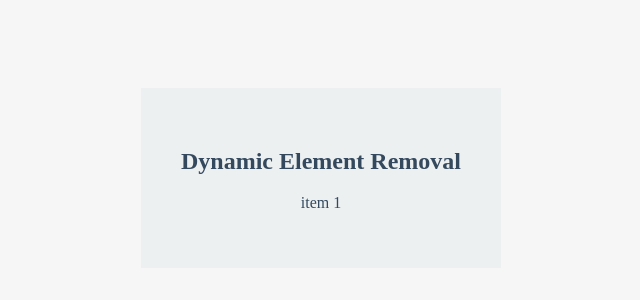
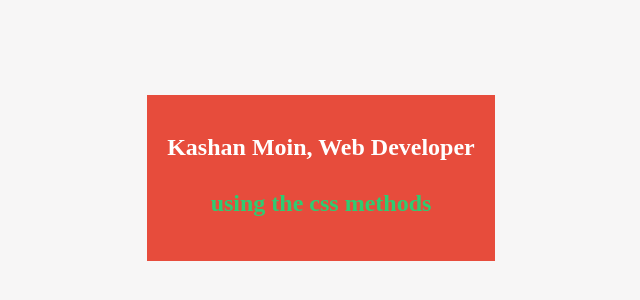
Before and after one commit to muhammadmueenarif/Complete-Jquery-course-from-Beginners-to-Advance, a website: page index.html in a window 1280 px wide. Shown: the part 222-522 px from the top of the page, without its empty margins (319-959 px from the left). Drawn offline with nearby package versions, Linux system fonts and the light colour scheme.

Commit message:
css methods

```diff
--- a/index.html
+++ b/index.html
@@ -14,11 +14,8 @@
     </script>
 
        <div id="contentContainer">
-        <h2>Dynamic Element Removal</h2>
-        <ul id="dynamicList">
-            <li>item 1</li>
-            <li>item 2</li>
-        </ul>
+        <h2>Kashan Moin, Web Developer</h2>
+        <p id="para">using the css methods</p>
        </div>
 
 </body>
--- a/main.js
+++ b/main.js
@@ -1,5 +1,11 @@
 $(document).ready(function () {
-    $('#dynamicList li:last-child').remove();
-    $('#dynamicList li:contains("item 2")').remove();
+    $('#contentContainer').css('background-color', '#e74c3c')
 
+    $('#para').css(
+        {
+            'font-size':'24px',
+            'color': '#2ecc71',
+            'font-weight': 'bold'
+        }
+    )
 });
--- a/style.css
+++ b/style.css
@@ -9,16 +9,13 @@ body {
 
 #contentContainer {
     text-align: center;
-    padding: 40px;
-    background-color: #ecf0f1;
-    color: #34495e;
+    padding: 20px;
+    background-color: #3498db;
+    color: #fff;
 }
 
-#dynamicList {
-    list-style: none;
-    padding: 0;
+#para {
+    font-size: 24px;
+    line-height: 1.5;
+    margin-bottom: 20px;
 }
-
-#dynamicList li{
-    margin: 5px 0;
-}
```
Also changed, not shown: readme.txt.
